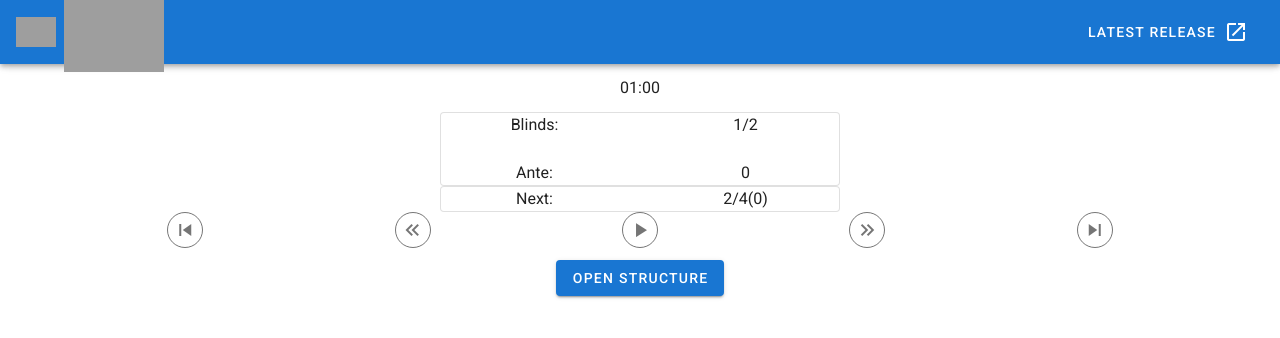
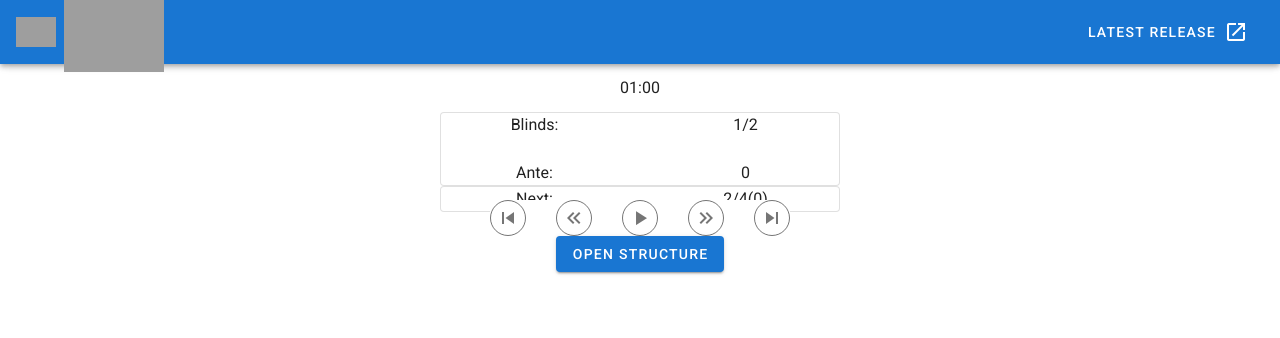
Before and after one commit to almond32o/BlindTimer, a Vue app: page / in a window 1280 px wide. Shown: the top 338 px of the page. Built offline with nearby package versions, Linux system fonts and the light colour scheme; grey boxes are pictures that could not be loaded.

Commit message:
Modify Timer.vue

```diff
--- a/src/components/Timer.vue
+++ b/src/components/Timer.vue
@@ -26,7 +26,10 @@
       </v-card>
     </v-row>
     <v-container>
-      <v-layout justify-space-around>
+      <v-row justify="center">
+        <v-card width="300" flat>
+          <v-container>
+            <v-row justify="space-between">
               <v-btn icon outlined @click="addLevel(-1)">
                 <v-icon>mdi-skip-previous</v-icon>
               </v-btn>
@@ -45,7 +48,10 @@
               <v-btn icon outlined @click="addLevel(1)">
               <v-icon>mdi-skip-next</v-icon>
             </v-btn>
-      </v-layout>
+          </v-row>
+          </v-container>
+        </v-card>
+      </v-row>
     </v-container>
   </v-container>
 </template>
```
Lines whose indentation alone changed are shown as unchanged.
